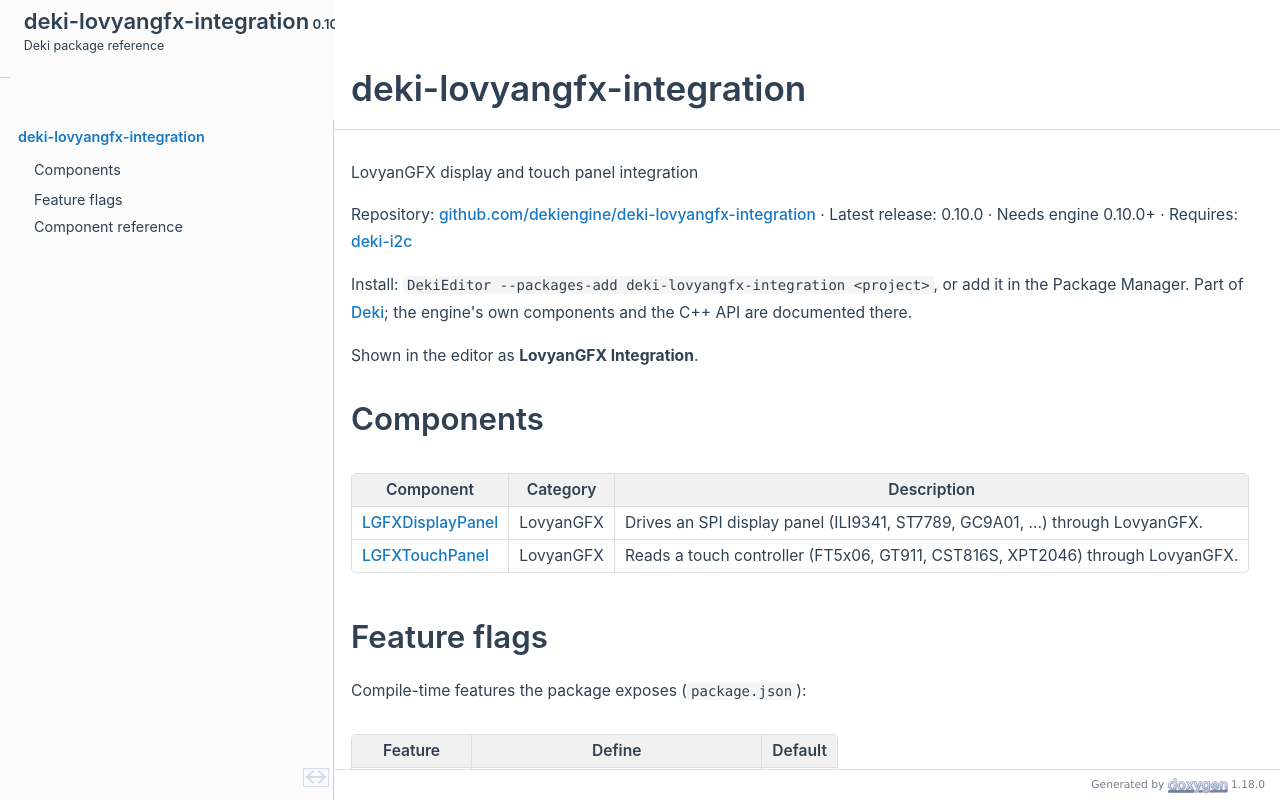
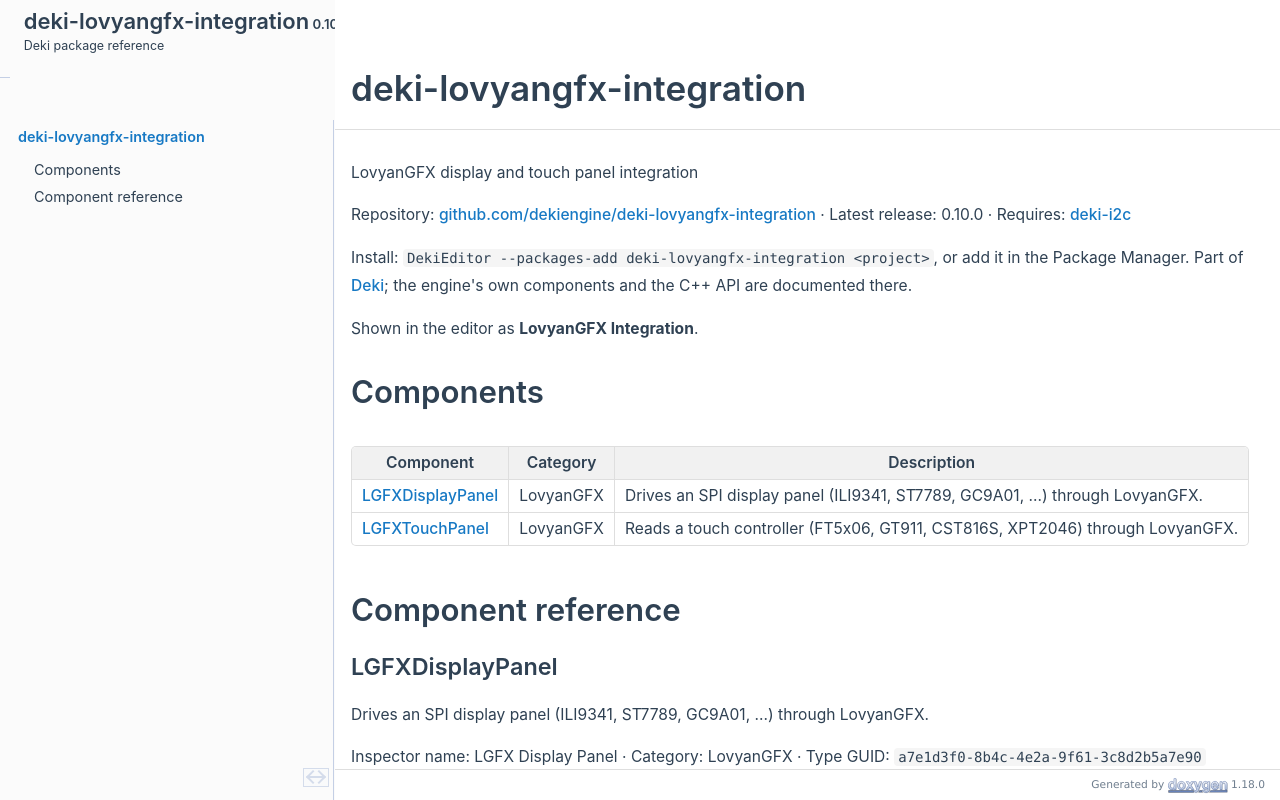
Before and after one commit to dekiengine/deki-lovyangfx-integration, a plain HTML site: page index.html in a window 1280 px wide. Drawn offline with Linux system fonts and the light colour scheme.

Commit message:
Docs for deki-lovyangfx-integration from deki-editor 9500697

```diff
--- a/index.html
+++ b/index.html
@@ -80,7 +80,7 @@
 <div class="contents">
 <div class="textblock"><p><a class="anchor" id="mainpage"></a></p>
 <p>LovyanGFX display and touch panel integration</p>
-<p>Repository: <a href="https://github.com/dekiengine/deki-lovyangfx-integration">github.com/dekiengine/deki-lovyangfx-integration</a> · Latest release: 0.10.0 · Needs engine 0.10.0+ · Requires: <a href="https://dekiengine.github.io/deki-i2c/">deki-i2c</a></p>
+<p>Repository: <a href="https://github.com/dekiengine/deki-lovyangfx-integration">github.com/dekiengine/deki-lovyangfx-integration</a> · Latest release: 0.10.0 · Requires: <a href="https://dekiengine.github.io/deki-i2c/">deki-i2c</a></p>
 <p>Install: <span class="tt">DekiEditor --packages-add deki-lovyangfx-integration &lt;project&gt;</span>, or add it in the Package Manager. Part of <a href="https://dekiengine.github.io/docs/">Deki</a>; the engine's own components and the C++ API are documented there.</p>
 <p>Shown in the editor as <b>LovyanGFX Integration</b>.</p>
 <h1 class="doxsection"><a class="anchor" id="autotoc_md0"></a>
@@ -94,17 +94,6 @@
 <td class="markdownTableBodyNone"><a class="el" href="#c-lgfxtouchpanel" title="LGFXTouchPanel">LGFXTouchPanel</a>  </td><td class="markdownTableBodyNone">LovyanGFX  </td><td class="markdownTableBodyNone">Reads a touch controller (FT5x06, GT911, CST816S, XPT2046) through LovyanGFX.  </td></tr>
 </table>
 <h1 class="doxsection"><a class="anchor" id="autotoc_md1"></a>
-Feature flags</h1>
-<p>Compile-time features the package exposes (<span class="tt">package.json</span>):</p>
-<table class="markdownTable">
-<tr class="markdownTableHead">
-<th class="markdownTableHeadNone">Feature  </th><th class="markdownTableHeadNone">Define  </th><th class="markdownTableHeadNone">Default  </th></tr>
-<tr class="markdownTableRowOdd">
-<td class="markdownTableBodyNone">Display Panel  </td><td class="markdownTableBodyNone"><span class="tt">DEKI_FEATURE_LGFX_DISPLAY_PANEL</span>  </td><td class="markdownTableBodyNone">on  </td></tr>
-<tr class="markdownTableRowEven">
-<td class="markdownTableBodyNone">Touch Panel  </td><td class="markdownTableBodyNone"><span class="tt">DEKI_FEATURE_LGFX_TOUCH_PANEL</span>  </td><td class="markdownTableBodyNone">on  </td></tr>
-</table>
-<h1 class="doxsection"><a class="anchor" id="autotoc_md2"></a>
 Component reference</h1>
 <h2 class="doxsection"><a class="anchor" id="c-lgfxdisplaypanel"></a>
 LGFXDisplayPanel</h2>
--- a/navtreedata.js
+++ b/navtreedata.js
@@ -26,8 +26,7 @@
 [
   [ "deki-lovyangfx-integration", "index.html", [
     [ "Components", "index.html#autotoc_md0", null ],
-    [ "Feature flags", "index.html#autotoc_md1", null ],
-    [ "Component reference", "index.html#autotoc_md2", [
+    [ "Component reference", "index.html#autotoc_md1", [
       [ "LGFXDisplayPanel", "index.html#c-lgfxdisplaypanel", null ],
       [ "LGFXTouchPanel", "index.html#c-lgfxtouchpanel", null ]
     ] ]
--- a/navtreeindex0.js
+++ b/navtreeindex0.js
@@ -3,8 +3,7 @@
 "index.html":[],
 "index.html#autotoc_md0":[0],
 "index.html#autotoc_md1":[1],
-"index.html#autotoc_md2":[2],
-"index.html#c-lgfxdisplaypanel":[2,0],
-"index.html#c-lgfxtouchpanel":[2,1],
+"index.html#c-lgfxdisplaypanel":[1,0],
+"index.html#c-lgfxtouchpanel":[1,1],
 "pages.html":[]
 };
```
Also changed, not shown: doxygen_crawl.html (+0 -1 lines).
